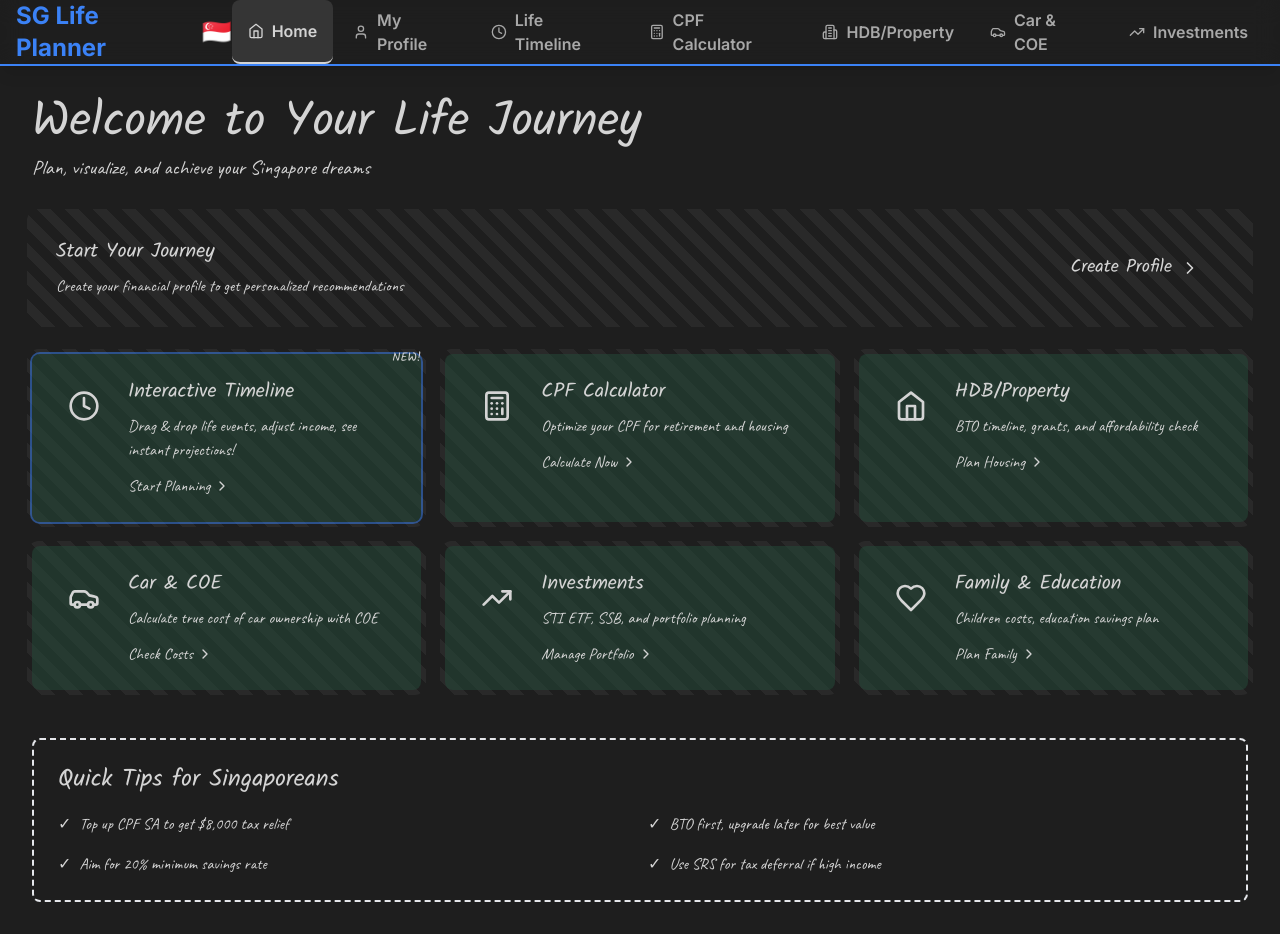
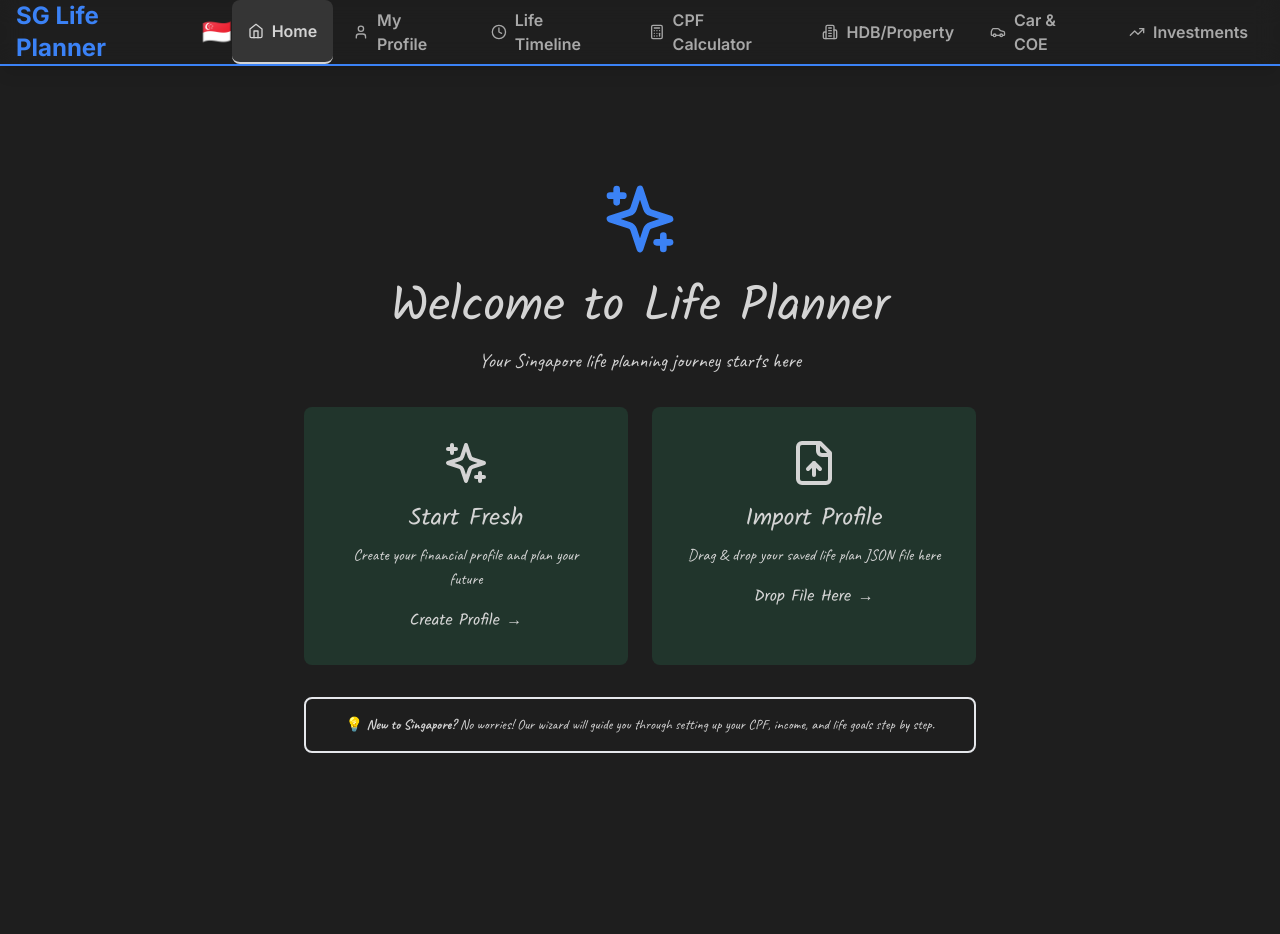
Before and after one commit to Gunner814/Project_MP, a React (Vite) app: page / in a window 1280 px wide. After the commit the page ends 866 px from the top, so only its background shows below. Built offline with nearby package versions, Linux system fonts and the light colour scheme.

Commit message:
change timeline

```diff
--- a/src/App.tsx
+++ b/src/App.tsx
@@ -31,12 +31,18 @@ function App() {
           {/* Main Content */}
           <div className="relative z-10">
             <Routes>
-              <Route path="/" element={<Dashboard />} />
+              {/* Timeline is the main app - default landing page */}
+              <Route path="/" element={<TimelinePage />} />
+              <Route path="/timeline" element={<TimelinePage />} />
+
+              {/* Dashboard for insights */}
+              <Route path="/dashboard" element={<Dashboard />} />
+
+              {/* Profile setup */}
               <Route path="/profile" element={<Profile />} />
+
+              {/* Legacy/unused routes */}
               <Route path="/calculators/cpf" element={<CPFCalculator />} />
-
-              {/* Main routes */}
-              <Route path="/timeline" element={<TimelinePage />} />
               <Route path="/housing" element={<ComingSoon title="HDB/Property Planner" />} />
               <Route path="/vehicle" element={<ComingSoon title="Car & COE Calculator" />} />
               <Route path="/investments" element={<ComingSoon title="Investment Tracker" />} />
--- a/src/pages/Dashboard.tsx
+++ b/src/pages/Dashboard.tsx
@@ -1,10 +1,5 @@
 import { Link } from 'react-router-dom';
 import {
-  Calculator,
-  Home,
-  Car,
-  TrendingUp,
-  Heart,
   DollarSign,
   Clock,
   Target,
@@ -325,137 +320,27 @@ export default function Dashboard() {
           </div>
         )}
 
-        {/* Main Features Grid */}
-        <div className="grid grid-cols-1 md:grid-cols-2 lg:grid-cols-3 gap-6">
-          {/* Life Timeline - NEW INTERACTIVE FEATURE */}
-          <Link to="/timeline" className="chalk-card hover:bg-board-light transition-all group ring-2 ring-chalk-yellow relative">
-            <div className="absolute -top-2 -right-2 bg-chalk-red text-board px-2 py-1 rounded text-xs font-chalk z-10">
-              NEW!
-            </div>
-            <div className="flex items-start space-x-4">
-              <div className="p-3 bg-chalk-yellow rounded-lg">
-                <Clock className="w-8 h-8 text-board" />
-              </div>
-              <div className="flex-1">
-                <h3 className="text-xl font-chalk text-chalk-yellow mb-2">
-                  Interactive Timeline
-                </h3>
-                <p className="font-casual text-chalk-white mb-3">
-                  Drag & drop life events, adjust income, see instant projections!
-                </p>
-                <span className="font-casual text-chalk-blue flex items-center">
-                  Start Planning
-                  <ChevronRight className="w-4 h-4 ml-1 group-hover:translate-x-1 transition-transform" />
-                </span>
-              </div>
-            </div>
-          </Link>
-
-          {/* CPF Calculator */}
-          <Link to="/calculators/cpf" className="chalk-card hover:bg-board-light transition-all group">
-            <div className="flex items-start space-x-4">
-              <div className="p-3 bg-chalk-green rounded-lg">
-                <Calculator className="w-8 h-8 text-board" />
-              </div>
-              <div className="flex-1">
-                <h3 className="text-xl font-chalk text-chalk-green mb-2">
-                  CPF Calculator
-                </h3>
-                <p className="font-casual text-chalk-white mb-3">
-                  Optimize your CPF for retirement and housing
-                </p>
-                <span className="font-casual text-chalk-blue flex items-center">
-                  Calculate Now
-                  <ChevronRight className="w-4 h-4 ml-1 group-hover:translate-x-1 transition-transform" />
-                </span>
-              </div>
-            </div>
-          </Link>
-
-          {/* HDB Planner */}
-          <Link to="/housing" className="chalk-card hover:bg-board-light transition-all group">
-            <div className="flex items-start space-x-4">
-              <div className="p-3 bg-chalk-pink rounded-lg">
-                <Home className="w-8 h-8 text-board" />
-              </div>
-              <div className="flex-1">
-                <h3 className="text-xl font-chalk text-chalk-pink mb-2">
-                  HDB/Property
-                </h3>
-                <p className="font-casual text-chalk-white mb-3">
-                  BTO timeline, grants, and affordability check
-                </p>
-                <span className="font-casual text-chalk-blue flex items-center">
-                  Plan Housing
-                  <ChevronRight className="w-4 h-4 ml-1 group-hover:translate-x-1 transition-transform" />
-                </span>
-              </div>
-            </div>
-          </Link>
-
-          {/* Vehicle Planning */}
-          <Link to="/vehicle" className="chalk-card hover:bg-board-light transition-all group">
-            <div className="flex items-start space-x-4">
-              <div className="p-3 bg-chalk-blue rounded-lg">
-                <Car className="w-8 h-8 text-board" />
-              </div>
-              <div className="flex-1">
-                <h3 className="text-xl font-chalk text-chalk-blue mb-2">
-                  Car & COE
-                </h3>
-                <p className="font-casual text-chalk-white mb-3">
-                  Calculate true cost of car ownership with COE
-                </p>
-                <span className="font-casual text-chalk-blue flex items-center">
-                  Check Costs
-                  <ChevronRight className="w-4 h-4 ml-1 group-hover:translate-x-1 transition-transform" />
-                </span>
-              </div>
-            </div>
-          </Link>
-
-          {/* Investment Tracker */}
-          <Link to="/investments" className="chalk-card hover:bg-board-light transition-all group">
-            <div className="flex items-start space-x-4">
-              <div className="p-3 bg-chalk-white rounded-lg">
-                <TrendingUp className="w-8 h-8 text-board" />
-              </div>
-              <div className="flex-1">
-                <h3 className="text-xl font-chalk text-chalk-white mb-2">
-                  Investments
-                </h3>
-                <p className="font-casual text-chalk-white mb-3">
-                  STI ETF, SSB, and portfolio planning
-                </p>
-                <span className="font-casual text-chalk-blue flex items-center">
-                  Manage Portfolio
-                  <ChevronRight className="w-4 h-4 ml-1 group-hover:translate-x-1 transition-transform" />
-                </span>
-              </div>
-            </div>
-          </Link>
-
-          {/* Family Planning */}
-          <Link to="/family" className="chalk-card hover:bg-board-light transition-all group">
-            <div className="flex items-start space-x-4">
-              <div className="p-3 bg-chalk-red rounded-lg">
-                <Heart className="w-8 h-8 text-board" />
-              </div>
-              <div className="flex-1">
-                <h3 className="text-xl font-chalk text-chalk-red mb-2">
-                  Family & Education
-                </h3>
-                <p className="font-casual text-chalk-white mb-3">
-                  Children costs, education savings plan
-                </p>
-                <span className="font-casual text-chalk-blue flex items-center">
-                  Plan Family
-                  <ChevronRight className="w-4 h-4 ml-1 group-hover:translate-x-1 transition-transform" />
-                </span>
-              </div>
-            </div>
-          </Link>
-        </div>
+        {/* Call to Action - Go to Timeline */}
+        {hasProfile && (
+          <motion.div
+            initial={{ opacity: 0, y: 20 }}
+            animate={{ opacity: 1, y: 0 }}
+            transition={{ delay: 0.3 }}
+            className="text-center"
+          >
+            <Link
+              to="/timeline"
+              className="inline-flex items-center gap-3 px-8 py-4 bg-chalk-yellow text-board font-chalk text-2xl rounded-lg hover:bg-opacity-90 transition-all hover:scale-105 shadow-2xl"
+            >
+              <Clock className="w-8 h-8" />
+              Open Interactive Timeline
+              <ChevronRight className="w-8 h-8" />
+            </Link>
+            <p className="mt-4 text-chalk-white font-casual">
+              Drag & drop life events, adjust income, see your financial future unfold
+            </p>
+          </motion.div>
+        )}
 
         {/* Tips Section */}
         <div className="mt-12 p-6 border-2 border-chalk-yellow border-dashed rounded-lg">
--- a/src/pages/TimelinePage.tsx
+++ b/src/pages/TimelinePage.tsx
@@ -1,6 +1,7 @@
 import React, { useEffect, useState } from 'react';
+import { Link } from 'react-router-dom';
 import { motion, AnimatePresence } from 'framer-motion';
-import { Calendar, Settings, Save, RefreshCw, Share2, Upload } from 'lucide-react';
+import { Calendar, Settings, Save, RefreshCw, Share2, Upload, Sparkles, FileUp } from 'lucide-react';
 import ModuleLibrary from '@/components/Timeline/ModuleLibrary';
 import InteractiveTimeline from '@/components/Timeline/InteractiveTimeline';
 import IncomeControls from '@/components/Timeline/IncomeControls';
@@ -33,6 +34,10 @@ export default function TimelinePage() {
   const [isComparisonViewOpen, setIsComparisonViewOpen] = useState(false);
   const [isShareModalOpen, setIsShareModalOpen] = useState(false);
   const [isDraggingOver, setIsDraggingOver] = useState(false);
+
+  // Check if profile exists
+  const userProfile = localStorage.getItem('userProfile');
+  const hasProfile = userProfile && Object.keys(JSON.parse(userProfile)).length > 0;
 
   useEffect(() => {
     // Load user profile from localStorage
@@ -112,6 +117,72 @@ export default function TimelinePage() {
       setIsDraggingOver(false);
     }
   };
+
+  // Show "Get Started" screen if no profile
+  if (!hasProfile) {
+    return (
+      <div className="min-h-screen bg-bg-primary flex items-center justify-center p-8">
+        <motion.div
+          initial={{ opacity: 0, y: 20 }}
+          animate={{ opacity: 1, y: 0 }}
+          className="max-w-2xl w-full text-center"
+        >
+          <Sparkles className="w-20 h-20 text-accent-primary mx-auto mb-6" />
+          <h1 className="text-5xl font-chalk text-chalk-yellow mb-4">
+            Welcome to Life Planner
+          </h1>
+          <p className="text-xl font-casual text-chalk-white mb-8">
+            Your Singapore life planning journey starts here
+          </p>
+
+          <div className="grid grid-cols-1 md:grid-cols-2 gap-6 mb-8">
+            {/* Create New Profile */}
+            <Link
+              to="/profile"
+              className="chalk-card hover:bg-board-light transition-all group p-8"
+            >
+              <Sparkles className="w-12 h-12 text-chalk-green mx-auto mb-4" />
+              <h3 className="text-2xl font-chalk text-chalk-yellow mb-2">
+                Start Fresh
+              </h3>
+              <p className="font-casual text-chalk-white mb-4">
+                Create your financial profile and plan your future
+              </p>
+              <span className="font-chalk text-chalk-blue">
+                Create Profile →
+              </span>
+            </Link>
+
+            {/* Import Existing Profile */}
+            <div
+              className="chalk-card hover:bg-board-light transition-all group p-8 cursor-pointer"
+              onDragOver={handleDragOver}
+              onDragLeave={handleDragLeave}
+              onDrop={handleDrop}
+            >
+              <FileUp className="w-12 h-12 text-chalk-blue mx-auto mb-4" />
+              <h3 className="text-2xl font-chalk text-chalk-yellow mb-2">
+                Import Profile
+              </h3>
+              <p className="font-casual text-chalk-white mb-4">
+                Drag & drop your saved life plan JSON file here
+              </p>
+              <span className="font-chalk text-chalk-blue">
+                Drop File Here →
+              </span>
+            </div>
+          </div>
+
+          <div className="p-4 bg-board-dark rounded-lg border-2 border-chalk-blue">
+            <p className="font-casual text-chalk-white text-sm">
+              💡 <strong>New to Singapore?</strong> No worries! Our wizard will guide you through
+              setting up your CPF, income, and life goals step by step.
+            </p>
+          </div>
+        </motion.div>
+      </div>
+    );
+  }
 
   return (
     <div
```
